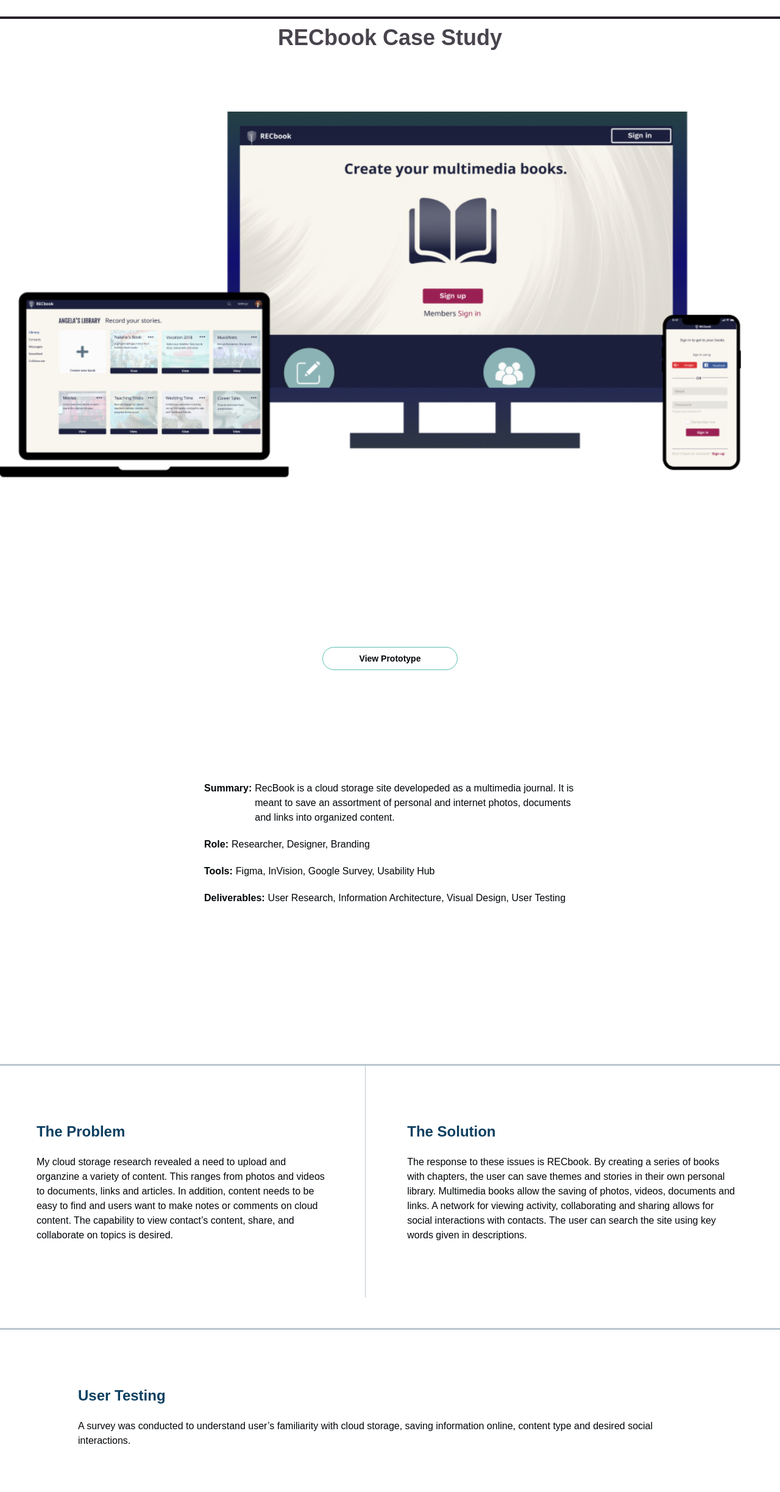
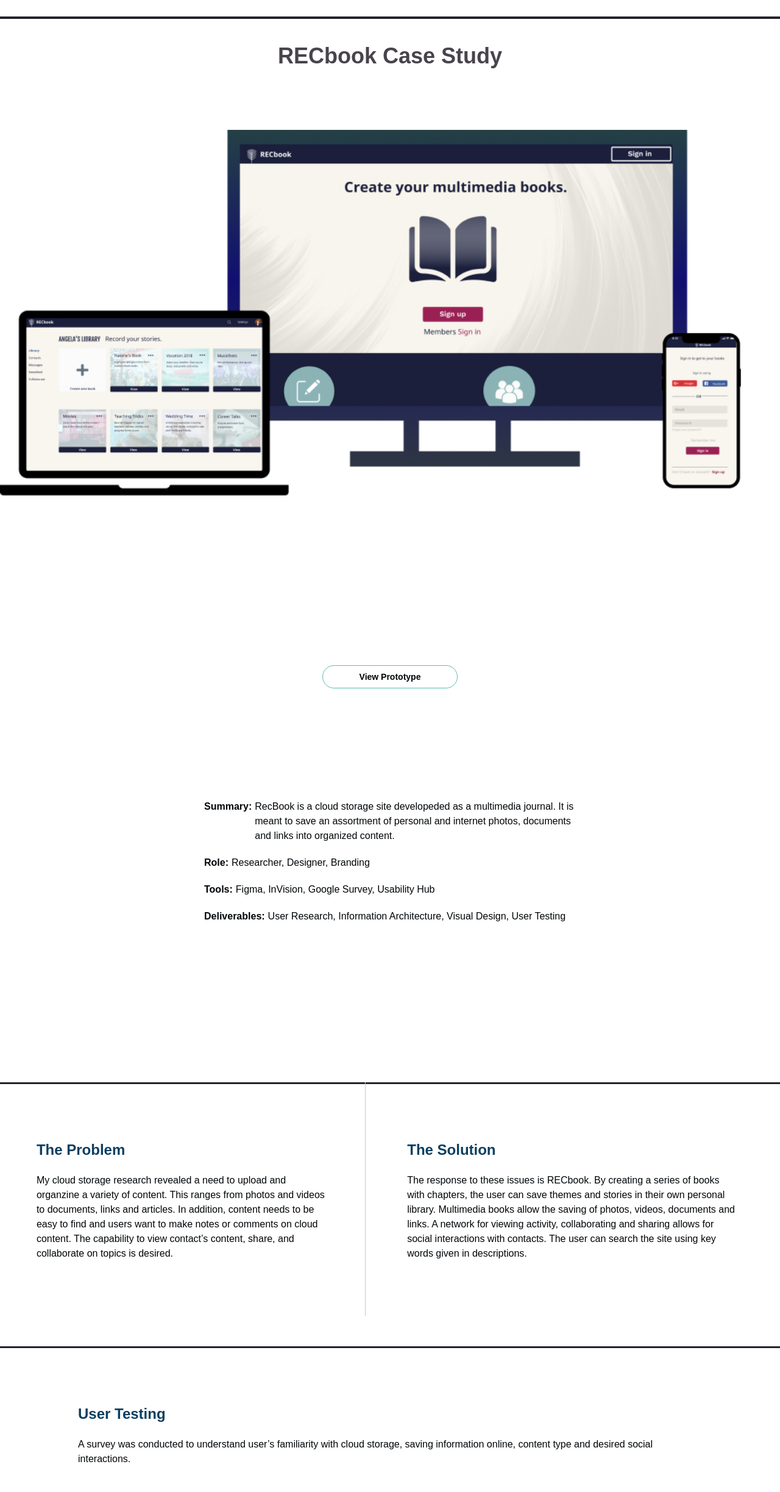
Before and after one commit to bonnie234/personal-portfolio, a plain HTML site: page project.html in a window 1280 px wide. Shown: the part 113-2560 px from the top of the page at 61% size. Drawn offline with Linux system fonts and the light colour scheme; files whose address does not match are found by name; a web font is replaced by a local one.

Commit message:
low res pics and color updates

```diff
--- a/styles/main.css
+++ b/styles/main.css
@@ -61,7 +61,6 @@ body {
 html{
   font-size: 10px;
 }
-
 
 html, body {
     max-width: 100%;
@@ -396,14 +395,8 @@ a:hover
   opacity: 1;
 }
 
-.menu {
-  grid-column: 3;
-  grid-row: 2;
-}
-
 .container {
   margin: 0 auto;
-  /*width: 38rem;*/
   width: 100%;
 }
 
@@ -417,6 +410,11 @@ a:hover
 
 .logosolo {
   grid-column: 1;
+  grid-row: 2;
+}
+
+.menu {
+  grid-column: 3;
   grid-row: 2;
 }
 
@@ -467,7 +465,7 @@ ul {
 section {
    height: auto;
    width: auto;
-   border-top: 3px solid #B9C7D1;
+   border-top: 3px solid #27222D;
 }
 
 section p {
@@ -719,7 +717,6 @@ section p {
   background: url(../images/postit.jpg);
   background-size: 100% 100%;
   margin-bottom: 12.5rem;
-
 }
 
 .about4 {
@@ -735,7 +732,6 @@ section p {
   line-height: 3rem;
   padding-top: 10%;
 }
-
 
 @media screen and (max-width:59rem){
   .logoname {
@@ -783,7 +779,6 @@ section p {
 
     .h h3 {
       padding-top: 10rem;
-
       text-align: center;
       padding-bottom: 10rem;
     }
@@ -930,6 +925,8 @@ section p {
    }
 
 .people {
+ /*padding: 0 1.8rem;
+ margin: auto 0;*/
    display: grid;
    margin-bottom: 8rem;
    padding: 5rem 0 0 0;
@@ -1052,7 +1049,7 @@ section p {
     margin-top: 19rem;
   }
 
-  .analysis {
+  .analysis
     margin-left: auto;
     margin-right: auto;
   }
@@ -1078,6 +1075,7 @@ section p {
 }
 
 }
+
 
 @media screen and (min-width: 120rem) {
 
@@ -1129,7 +1127,6 @@ section p {
     grid-row: 1;
     max-width: 158rem;
     max-height: auto;
-    border-left: 1px solid blue;
   }
 
 }
```
Also changed, not shown: 2 other files.
